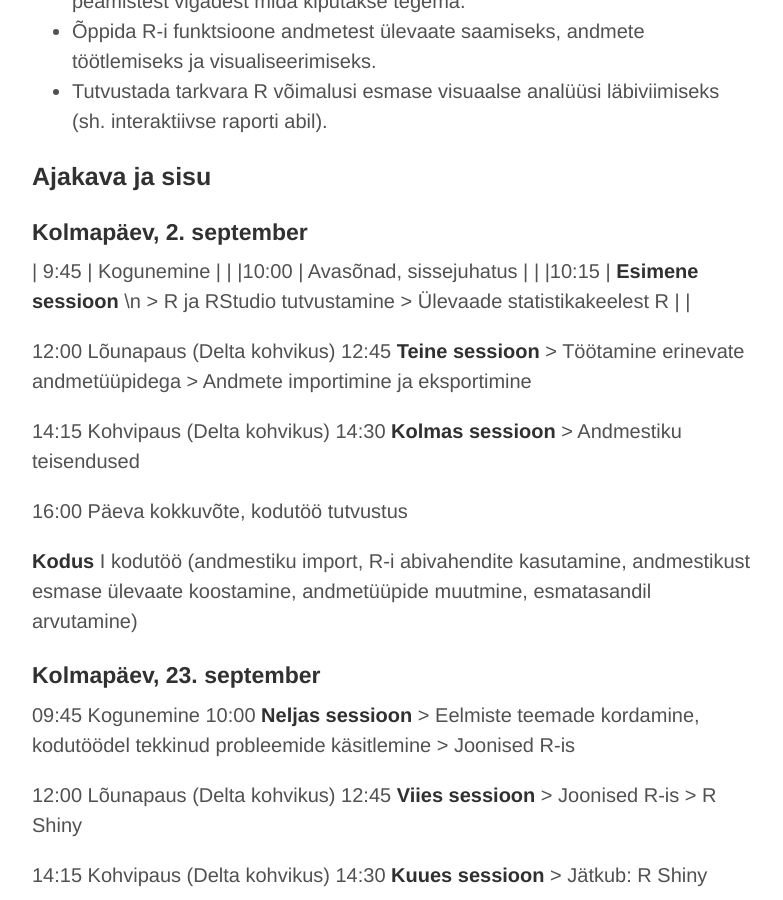
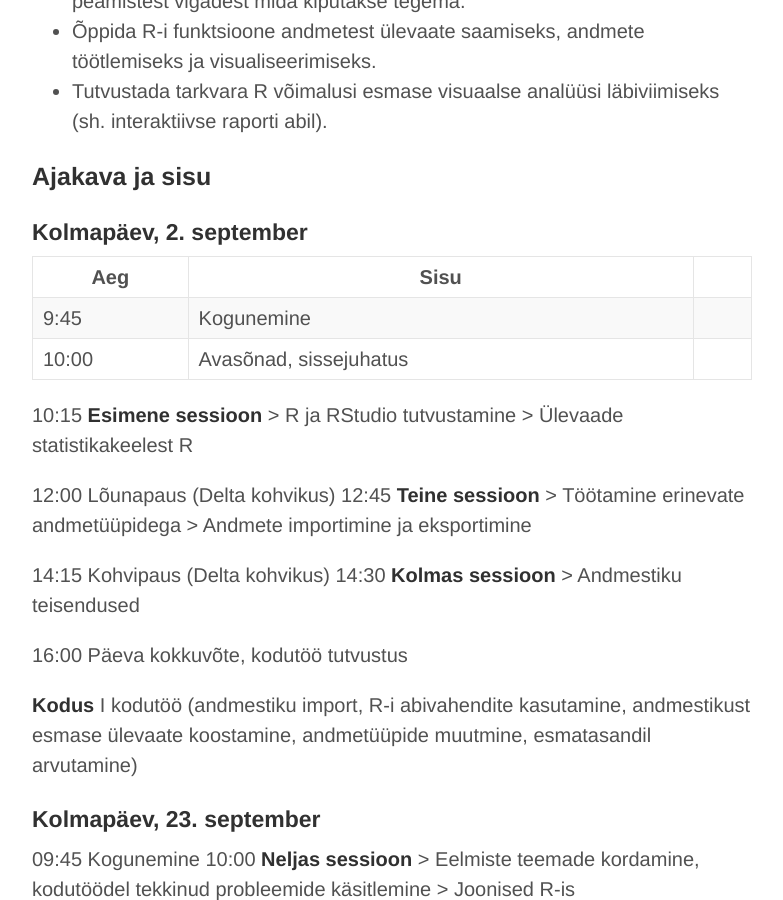
Before and after one commit to Rkursus/tykliinikum, a Jekyll site: the page built from index.md, in a window 1280 px wide and 900 px high, scrolled down 1158 px. Shown: the whole window, without its empty margins (248-1031 px from the left). Built offline with Jekyll 4.4.1, drawn with Linux system fonts in a browser that asks for light colours; our own code applies the rules of GitHub Pages for plain Markdown files.

Commit message:
Update index.md

```diff
--- a/index.md
+++ b/index.md
@@ -38,16 +38,17 @@ Koolituse läbinud osaleja:
 Kolmapäev, 2. september
 -----
 
+| Aeg   | Sisu  |   |
+|---	| ---	|---|
 | 9:45   | Kogunemine  |   |
 |10:00   | Avasõnad, sissejuhatus  |   |
-|10:15   | **Esimene sessioon** \n
-	> R ja RStudio tutvustamine
-	> Ülevaade statistikakeelest R  |   |
 
 
 
 
-
+10:15  **Esimene sessioon**
+	> R ja RStudio tutvustamine
+	> Ülevaade statistikakeelest R
 
 12:00 	Lõunapaus (Delta kohvikus)
 12:45	**Teine sessioon**
```
